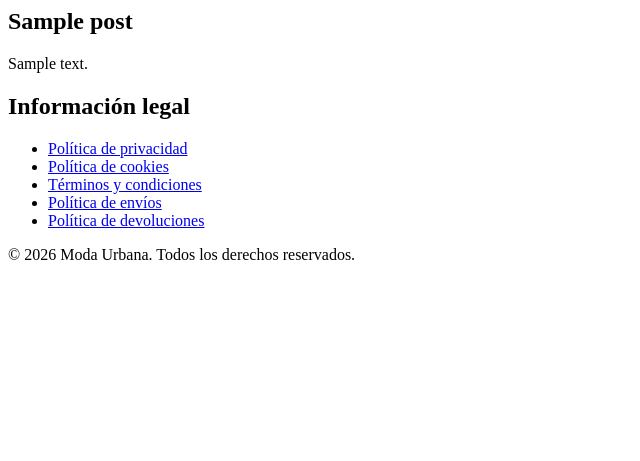
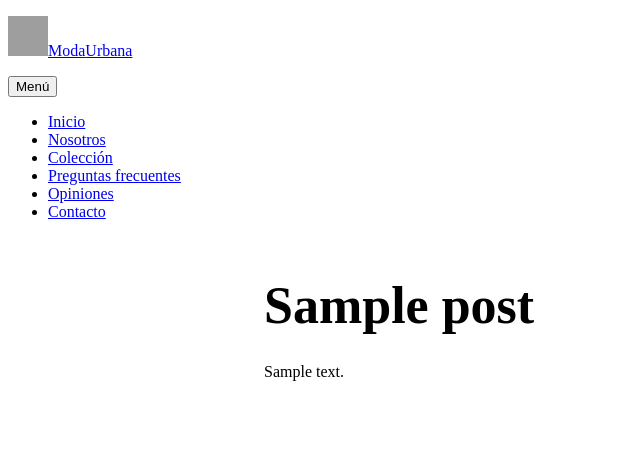
Before and after one commit to yvillalobosoviedo-png/moda-urbana-child, a WordPress theme: template page.php in a window 1280 px wide. Shown: the top 461 px of the page, without its empty margins (0-640 px from the left). Before the commit the page ends 260 px from the top, so only its background shows below. Run offline with PHP 8.4 and a stand-in for WordPress, Linux system fonts and the light colour scheme; the site name, menu and one post (Sample post) are stand-ins, and other content is empty; grey boxes are pictures that could not be loaded.

Commit message:
Describa qué cambió

```diff
--- /dev/null
+++ b/header.php
@@ -0,0 +1,71 @@
+<!DOCTYPE html>
+<html <?php language_attributes(); ?>>
+  <head>
+    <meta charset="<?php bloginfo( 'charset' ); ?>" />
+    <meta name="viewport" content="width=device-width, initial-scale=1.0" />
+    <meta
+      name="description"
+      content="Moda Urbana: hoodies, camisetas oversize, gorras, joggers y sneakers con diseños inspirados en el arte callejero."
+    />
+    <link rel="icon" href="<?php echo esc_url( get_template_directory_uri() ); ?>/assets/img/favicon.svg" type="image/svg+xml" />
+    <link rel="icon" href="<?php echo esc_url( get_template_directory_uri() ); ?>/assets/img/favicon.ico" sizes="32x32" />
+    <link rel="apple-touch-icon" href="<?php echo esc_url( get_template_directory_uri() ); ?>/assets/img/apple-touch-icon.png" />
+    <meta name="theme-color" content="#141414" />
+    <link rel="preconnect" href="https://fonts.googleapis.com" />
+    <link rel="preconnect" href="https://fonts.gstatic.com" crossorigin />
+    <link
+      href="https://fonts.googleapis.com/css2?family=Anton&family=Inter:wght@400;500;700&display=swap"
+      rel="stylesheet"
+    />
+    <noscript
+      ><style>
+        .productos-grupo[hidden] {
+          display: grid !important;
+        }
+        .btn-categoria,
+        .btn-cerrar-productos {
+          display: none;
+        }
+      </style></noscript
+    >
+    <?php wp_head(); ?>
+  </head>
+  <body <?php body_class(); ?>>
+    <?php wp_body_open(); ?>
+
+    <?php
+    // Si estamos en el inicio, los enlaces del menú saltan directo a la sección (#inicio).
+    // Si estamos en otra página (políticas, etc.), primero regresan al inicio y luego saltan a la sección.
+    $inicio_url = is_front_page() ? '' : home_url( '/' );
+    ?>
+
+    <header class="barra-nav">
+      <p class="logo">
+        <a href="<?php echo esc_url( $inicio_url . '#inicio' ); ?>"
+          ><img src="<?php echo esc_url( get_template_directory_uri() ); ?>/assets/img/logo.svg" width="40" height="40" alt="" />Moda<span
+            >Urbana</span
+          ></a
+        >
+      </p>
+      <button
+        id="btn-menu"
+        class="btn-menu"
+        type="button"
+        aria-label="Abrir menú de navegación"
+        aria-expanded="false"
+        aria-controls="menu-principal"
+      >
+        <span class="btn-menu-icono" aria-hidden="true"></span>
+        <span>Menú</span>
+      </button>
+      <nav id="menu-principal" aria-label="Principal">
+        <ul class="menu">
+          <li><a href="<?php echo esc_url( $inicio_url . '#inicio' ); ?>">Inicio</a></li>
+          <li><a href="<?php echo esc_url( $inicio_url . '#nosotros' ); ?>">Nosotros</a></li>
+          <li><a href="<?php echo esc_url( $inicio_url . '#servicios' ); ?>">Colección</a></li>
+          <li><a href="<?php echo esc_url( $inicio_url . '#preguntas' ); ?>">Preguntas frecuentes</a></li>
+          <li><a href="<?php echo esc_url( $inicio_url . '#opiniones' ); ?>">Opiniones</a></li>
+          <li><a href="<?php echo esc_url( $inicio_url . '#contacto' ); ?>">Contacto</a></li>
+        </ul>
+      </nav>
+    </header>
```
Also changed, not shown: front-page.php (+54 -0 lines), style.css (+69 -0 lines).
